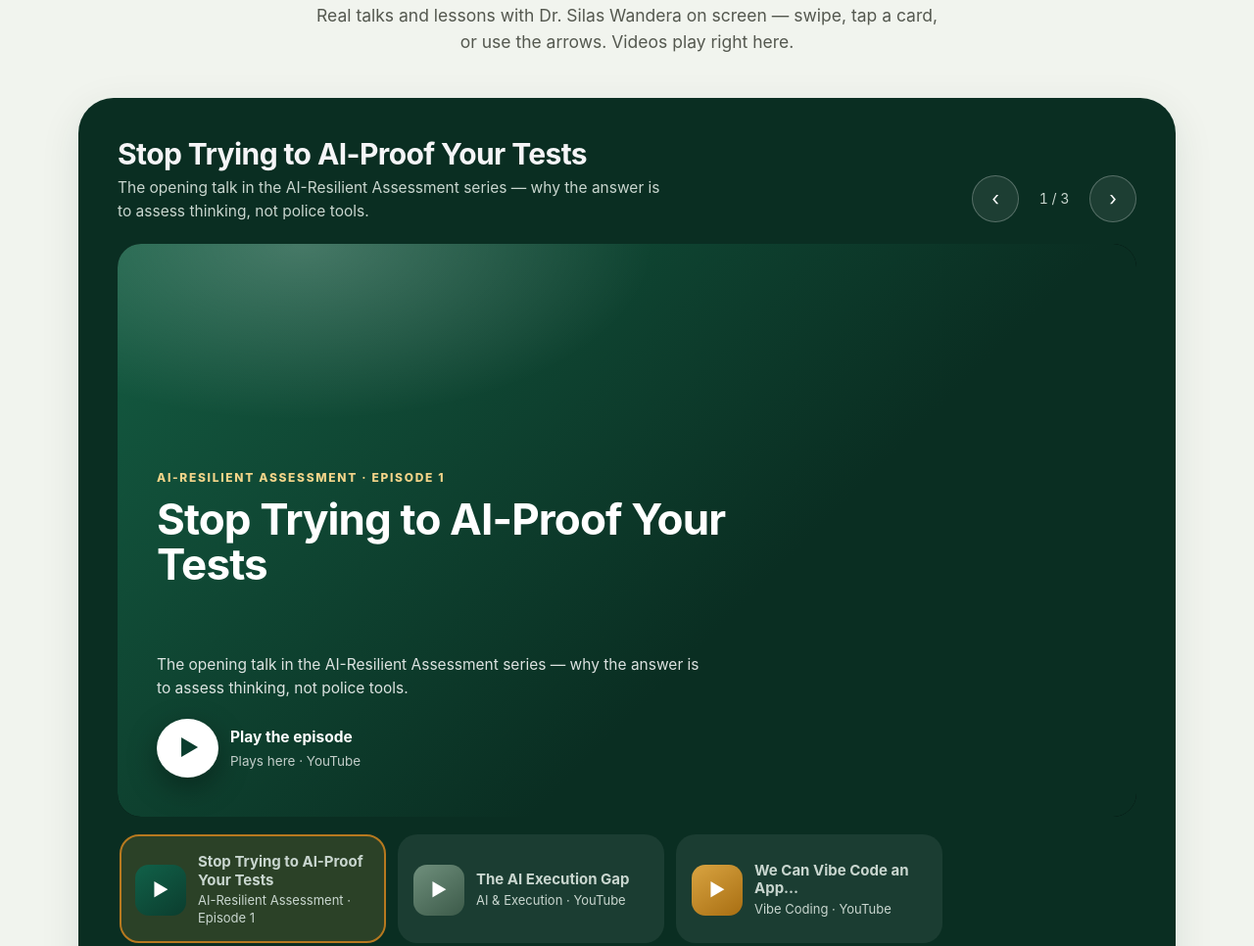
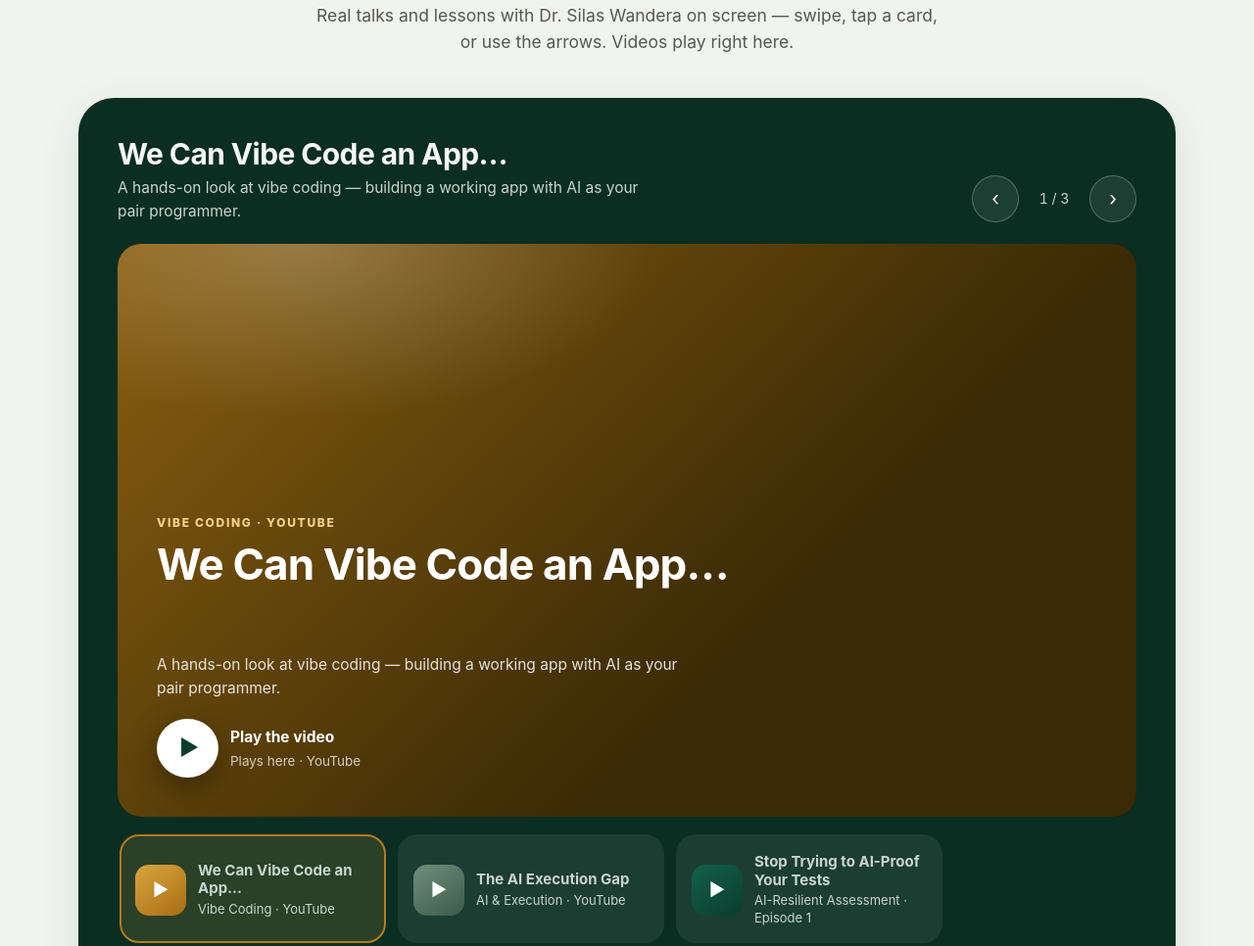
Before and after one commit to swandera-tfa/my-first-website, a plain HTML site: page index.html in a window 1280 px wide. Shown: the part 1594-2560 px from the top of the page at 98% size. Drawn offline with Linux system fonts and the light colour scheme.

Commit message:
Reorder Watch carousel: Vibe Code first

```diff
--- a/index.html
+++ b/index.html
@@ -387,8 +387,8 @@
       <div class="watch-shell">
         <div class="watch-head">
           <div>
-            <h3 id="watchNowTitle">Stop Trying to AI-Proof Your Tests</h3>
-            <p id="watchNowDesc">The opening talk in the AI-Resilient Assessment series — why the answer is to assess thinking, not police tools.</p>
+            <h3 id="watchNowTitle">We Can Vibe Code an App…</h3>
+            <p id="watchNowDesc">A hands-on look at vibe coding — building a working app with AI as your pair programmer.</p>
           </div>
           <div class="watch-nav" aria-label="Carousel controls">
             <button class="watch-arrow" id="watchPrev" type="button" aria-label="Previous video">‹</button>
@@ -852,9 +852,9 @@ cycle.innerHTML=STAGES.map(function(s,i){
 }).join('');
 /* ============ video carousel (data-driven: add a video = add one entry) ============ */
 var VIDEOS=[
-  {title:'Stop Trying to AI-Proof Your Tests', tag:'AI-Resilient Assessment · Episode 1', desc:'The opening talk in the AI-Resilient Assessment series — why the answer is to assess thinking, not police tools.', cta:'Play the episode', sub:'Plays here · YouTube', cls:'p-green', thumb:'c-green', icon:'▶', yt:'8kaKtp6xcOU'},
+  {title:'We Can Vibe Code an App…', tag:'Vibe Coding · YouTube', desc:'A hands-on look at vibe coding — building a working app with AI as your pair programmer.', cta:'Play the video', sub:'Plays here · YouTube', cls:'p-gold', thumb:'c-gold', icon:'▶', yt:'l9jXTVU6Lb0'},
   {title:'The AI Execution Gap', tag:'AI & Execution · YouTube', desc:'On the gap between AI ambition and real execution — and what it takes to close it in learning and work.', cta:'Play the video', sub:'Plays here · YouTube', cls:'p-slate', thumb:'c-slate', icon:'▶', yt:'PGnAr1aqgrU'},
-  {title:'We Can Vibe Code an App…', tag:'Vibe Coding · YouTube', desc:'A hands-on look at vibe coding — building a working app with AI as your pair programmer.', cta:'Play the video', sub:'Plays here · YouTube', cls:'p-gold', thumb:'c-gold', icon:'▶', yt:'l9jXTVU6Lb0'}
+  {title:'Stop Trying to AI-Proof Your Tests', tag:'AI-Resilient Assessment · Episode 1', desc:'The opening talk in the AI-Resilient Assessment series — why the answer is to assess thinking, not police tools.', cta:'Play the episode', sub:'Plays here · YouTube', cls:'p-green', thumb:'c-green', icon:'▶', yt:'8kaKtp6xcOU'}
 ];
 var watchIdx=0, watchStage=document.getElementById('watchStage'),
     filmstrip=document.getElementById('filmstrip'), watchDots=document.getElementById('watchDots');
```
